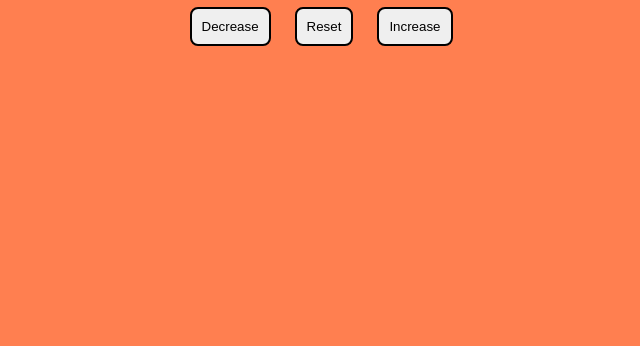
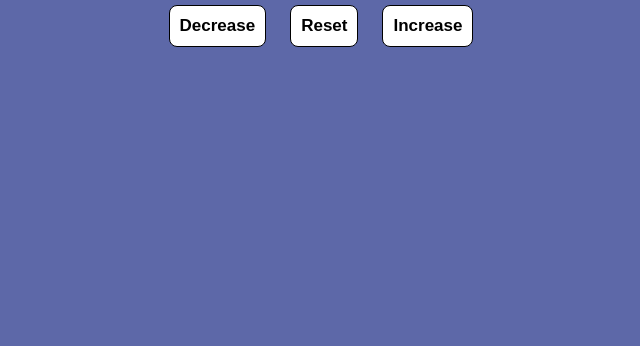
Before and after one commit to khushab/Counter, a plain HTML site: page index.html in a window 1280 px wide. Shown: the part 454-800 px from the top of the page, without its empty margins (319-959 px from the left). Drawn offline with Linux system fonts and the light colour scheme.

Commit message:
colors changed

```diff
--- a/index.css
+++ b/index.css
@@ -1,37 +1,42 @@
-*{
+* {
   padding: 0px;
   margin: 0px;
+  color: white;
+  /* font-family: Arial, Helvetica, sans-serif; */
 }
 
-
-.container{
+.container {
   height: 100vh;
   display: flex;
   flex-direction: column;
   justify-content: center;
   align-items: center;
-    background-color: coral;
-
+  background-color: #5d68a8;
 }
 
-.container h1{
+.container h1 {
   font-size: 70px;
   font-weight: bold;
 }
 
-
-#value{
+#value {
   font-size: 70px;
   font-weight: bold;
 }
 
-
-.btn{
+.btn {
   padding: 10px;
   margin: 10px;
+  color: black;
+  background-color: white;
   border: none;
   border-radius: 8px;
-    border: 2px solid black;
+  font-size: 17px;
+  font-weight: 600;
+  border: 1px solid black;
   cursor: pointer;
+}
 
+.btn:hover {
+  background-color: #dee3ff;
 }
```
Lines whose indentation alone changed are shown as unchanged.
